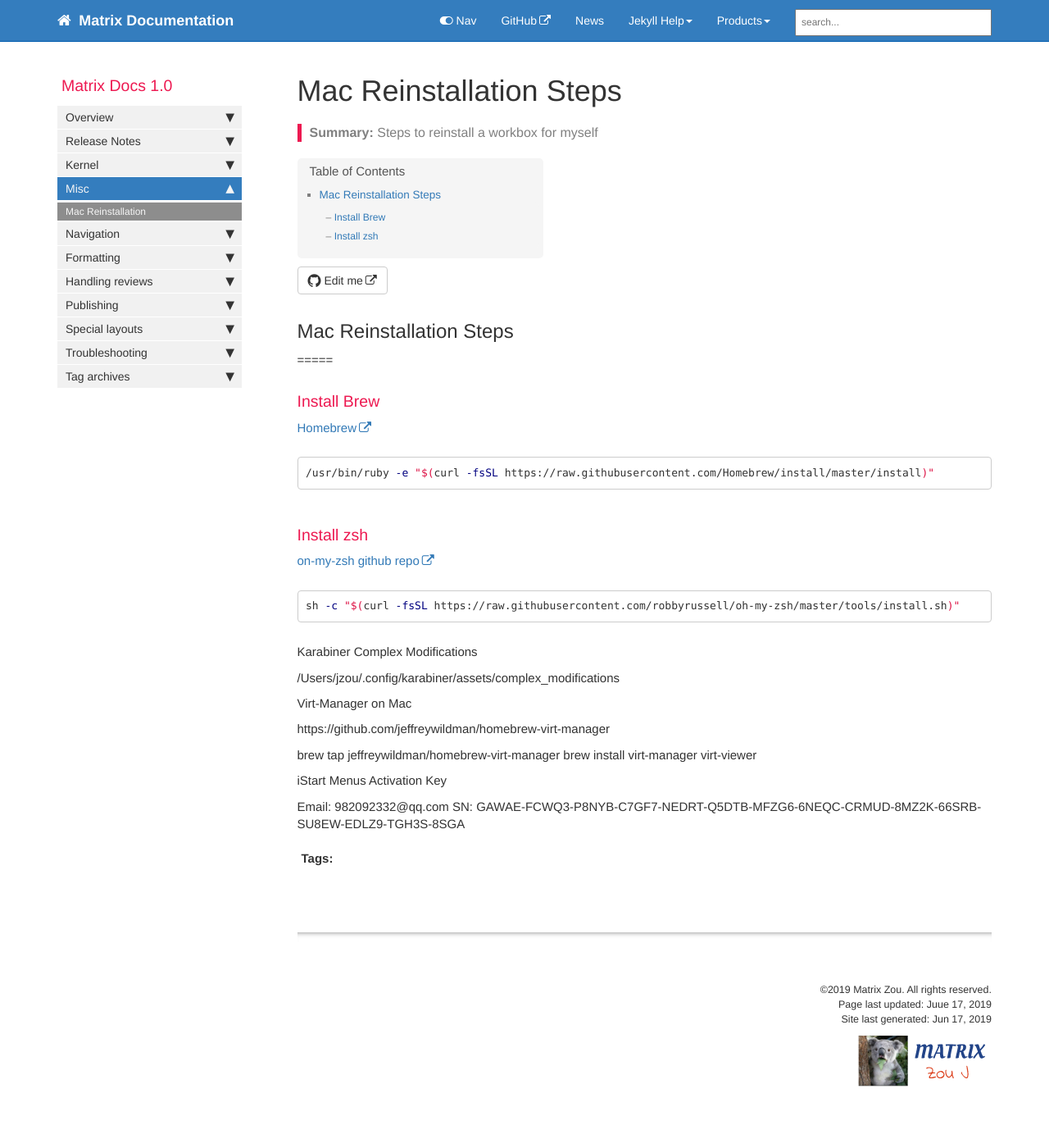
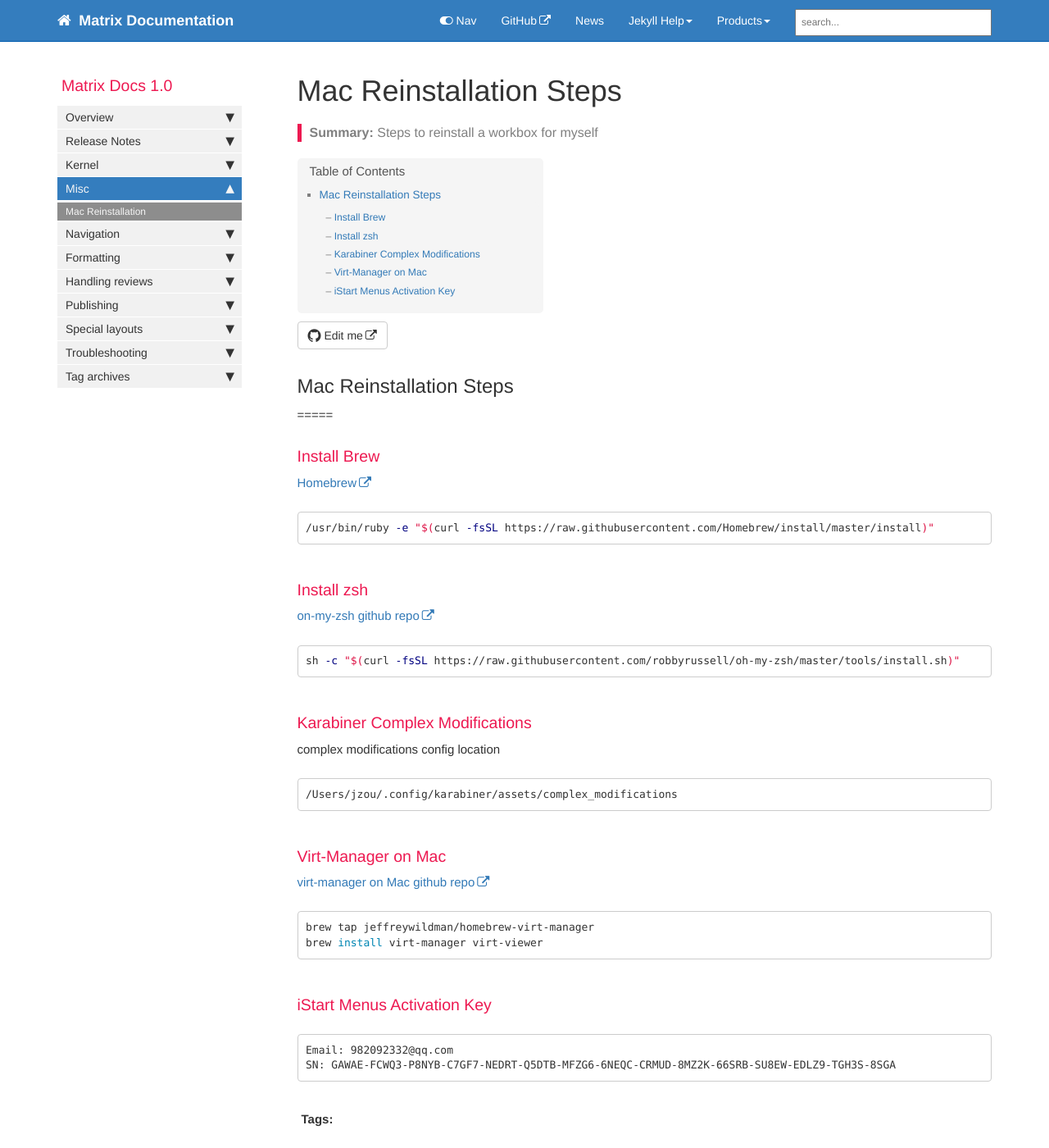
Before and after one commit to matrixzj/documentations, a Jekyll site: the page built from pages/misc/misc_mac_reinstallation_steps.md, in a window 1280 px wide and 1400 px high. Shown: the whole window at 82% size. Built offline with Jekyll 4.4.1, drawn with Linux system fonts in a browser that asks for light colours; comment, search, counter and statistics services are not loaded.

Commit message:
There are 1 files have been modified at 2019-06-17 05:00:20 . 	-rw-r--r-- 1 jzou ops 1186 Jun 17 05:00 pages/misc/misc_mac_reinstallation_steps.md No files have been added. No files have been deleted. No file type has been changed.

````diff
--- a/pages/misc/misc_mac_reinstallation_steps.md
+++ b/pages/misc/misc_mac_reinstallation_steps.md
@@ -26,21 +26,26 @@
 sh -c "$(curl -fsSL https://raw.githubusercontent.com/robbyrussell/oh-my-zsh/master/tools/install.sh)"
 ```
 
+### Karabiner Complex Modifications
 
-Karabiner Complex Modifications
+complex modifications config location
+```bash
+/Users/jzou/.config/karabiner/assets/complex_modifications
+```
 
-/Users/jzou/.config/karabiner/assets/complex_modifications
+### Virt-Manager on Mac
+[virt-manager on Mac github repo](https://github.com/jeffreywildman/homebrew-virt-manager)
 
-Virt-Manager on Mac
-
-https://github.com/jeffreywildman/homebrew-virt-manager
-
+```bash
 brew tap jeffreywildman/homebrew-virt-manager
 brew install virt-manager virt-viewer
+```
 
-iStart Menus Activation Key
+### iStart Menus Activation Key
 
+```bash
 Email: 982092332@qq.com
 SN: GAWAE-FCWQ3-P8NYB-C7GF7-NEDRT-Q5DTB-MFZG6-6NEQC-CRMUD-8MZ2K-66SRB-SU8EW-EDLZ9-TGH3S-8SGA
+```
 
 {% include links.html %}
````
